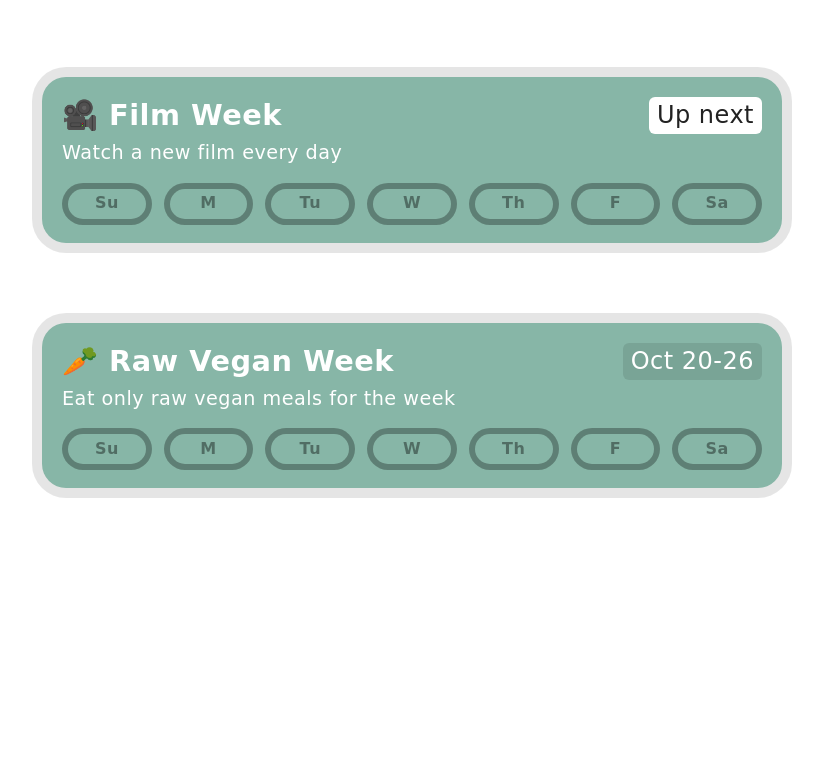
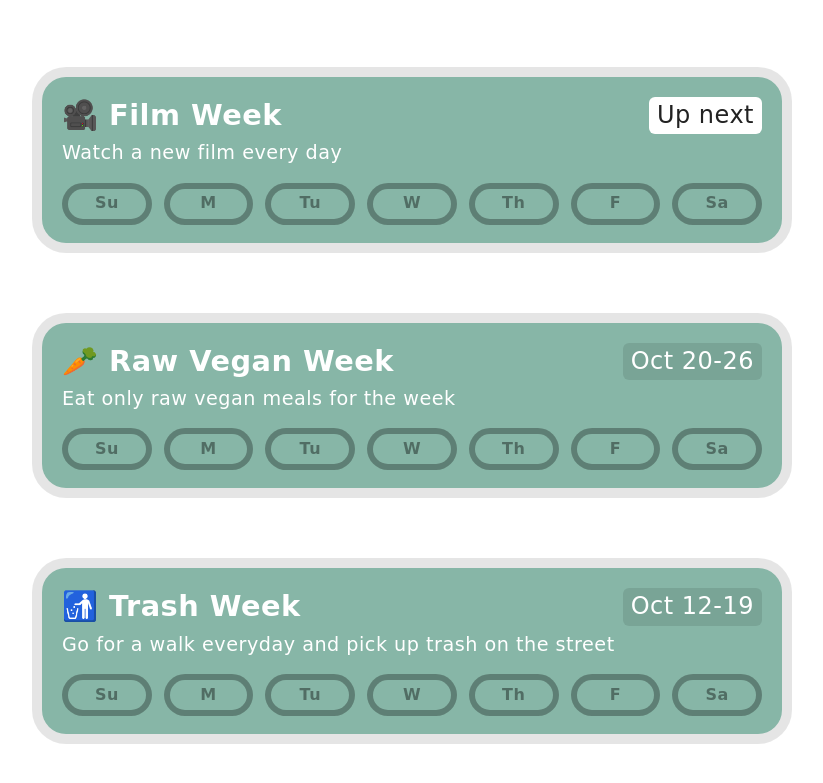
Before and after one commit to geoffbalasi/geoffbalasi.github.io, a plain HTML site: page index.html in a window 1280 px wide. Shown: the part 217-1000 px from the top of the page, without its empty margins (228-1051 px from the left). Before the commit the page ends 800 px from the top, so only its background shows below. Drawn offline with Linux system fonts and the light colour scheme; a web font is replaced by a local one.

Commit message:
new challenge

```diff
--- a/index.html
+++ b/index.html
@@ -8,10 +8,12 @@
 	<link href="https://fonts.googleapis.com/css?family=Big+Shoulders+Text:500,900&display=swap" rel="stylesheet">
 </head>
 <body>
+
 	<div class="title">
 		<h1>Geoff does things</h1>
 		<h3>Week long micro-challenges</h3>
 	</div>
+
 	<div class="challenge-container pewter">
 		<div class="challenge-top">
 			<h2 class="challenge-title">
@@ -48,6 +50,7 @@
 			</div>
 		</div>
 	</div>
+
 	<div class="challenge-container pewter">
 		<div class="challenge-top">
 			<h2 class="challenge-title">
@@ -84,5 +87,42 @@
 			</div>
 		</div>
 	</div>
+
+	<div class="challenge-container pewter">
+			<div class="challenge-top">
+				<h2 class="challenge-title">
+					🚮&nbsp;Trash Week
+				</h2>
+				<h3 class="challenge-date">
+					Oct 12-19
+				</h3>
+			</div>
+			<h4 class="challenge-subtitle">
+				Go for a walk everyday and pick up trash on the street
+			</h4>
+			<div class="challenge-days">
+				<div class="challenge-day">
+					Su
+				</div>
+				<div class="challenge-day">
+					M
+				</div>
+				<div class="challenge-day">
+					Tu
+				</div>
+				<div class="challenge-day">
+					W
+				</div>
+				<div class="challenge-day">
+					Th
+				</div>
+				<div class="challenge-day">
+					F
+				</div>
+				<div class="challenge-day">
+					Sa
+				</div>
+			</div>
+		</div>
 </body>
 </html>
```
